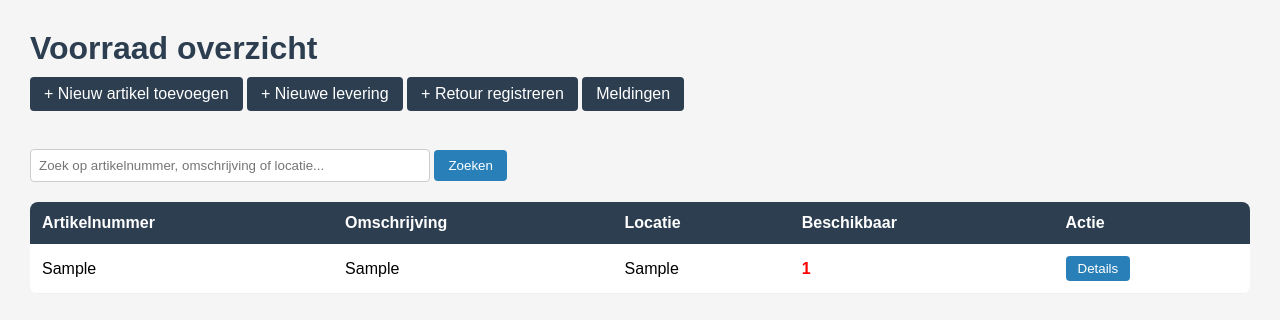
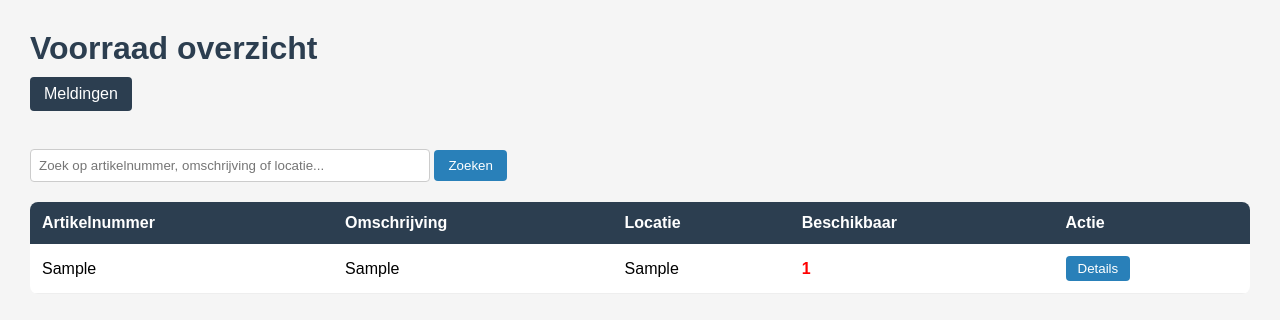
Before and after one commit to kulsoom0704/Aquafin-programming-project, a Laravel app: page /materiaal in a window 1280 px wide. Shown: the top 320 px of the page. Run offline with Laravel 12, Linux system fonts and the light colour scheme; tables that the repository leaves empty hold one stand-in row (values such as "Sample post").

Commit message:
knoppen in comment gezet

```diff
--- a/resources/views/materiaal/index.blade.php
+++ b/resources/views/materiaal/index.blade.php
@@ -148,11 +148,10 @@
     @if(session('succes'))
         <p class="succes">{{ session('succes') }}</p>
     @endif
-
-    <a href="/materiaal/create" class="btn-nieuw">+ Nieuw artikel toevoegen</a>
-    <a href="/levering" class="btn-nieuw">+ Nieuwe levering</a>
-    <a href="/retour" class="btn-nieuw">+ Retour registreren</a>
-    <a href="/meldingen" class="btn-nieuw"> Meldingen</a>
+{{-- <a href="/materiaal/create" class="btn-nieuw">+ Nieuw artikel toevoegen</a> --}}
+{{-- <a href="/levering" class="btn-nieuw">+ Nieuwe levering</a> --}}
+{{-- <a href="/retour" class="btn-nieuw">+ Retour registreren</a> --}}
+<a href="/meldingen" class="btn-nieuw"> Meldingen</a>
 
     <br><br>
 
```
